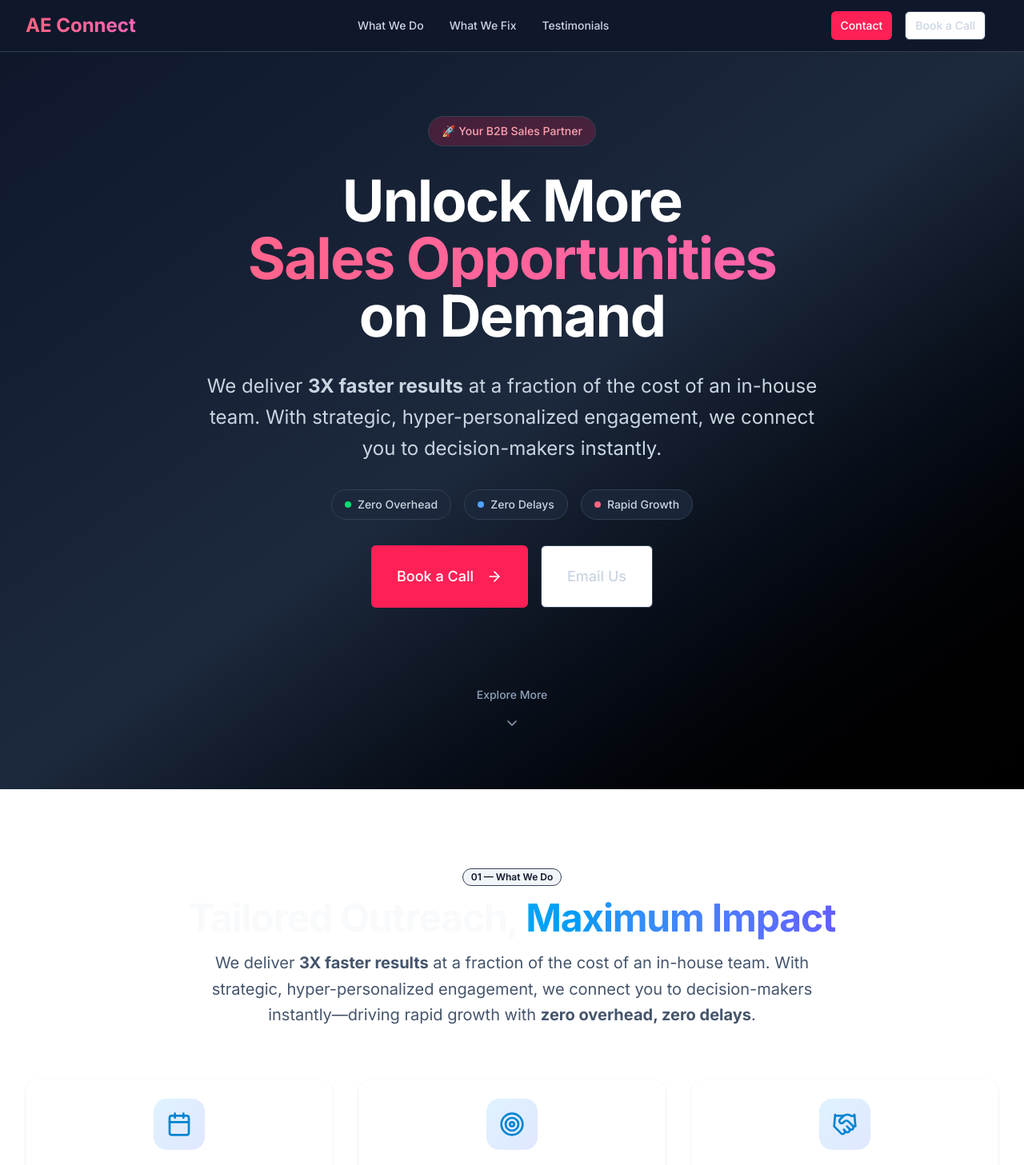
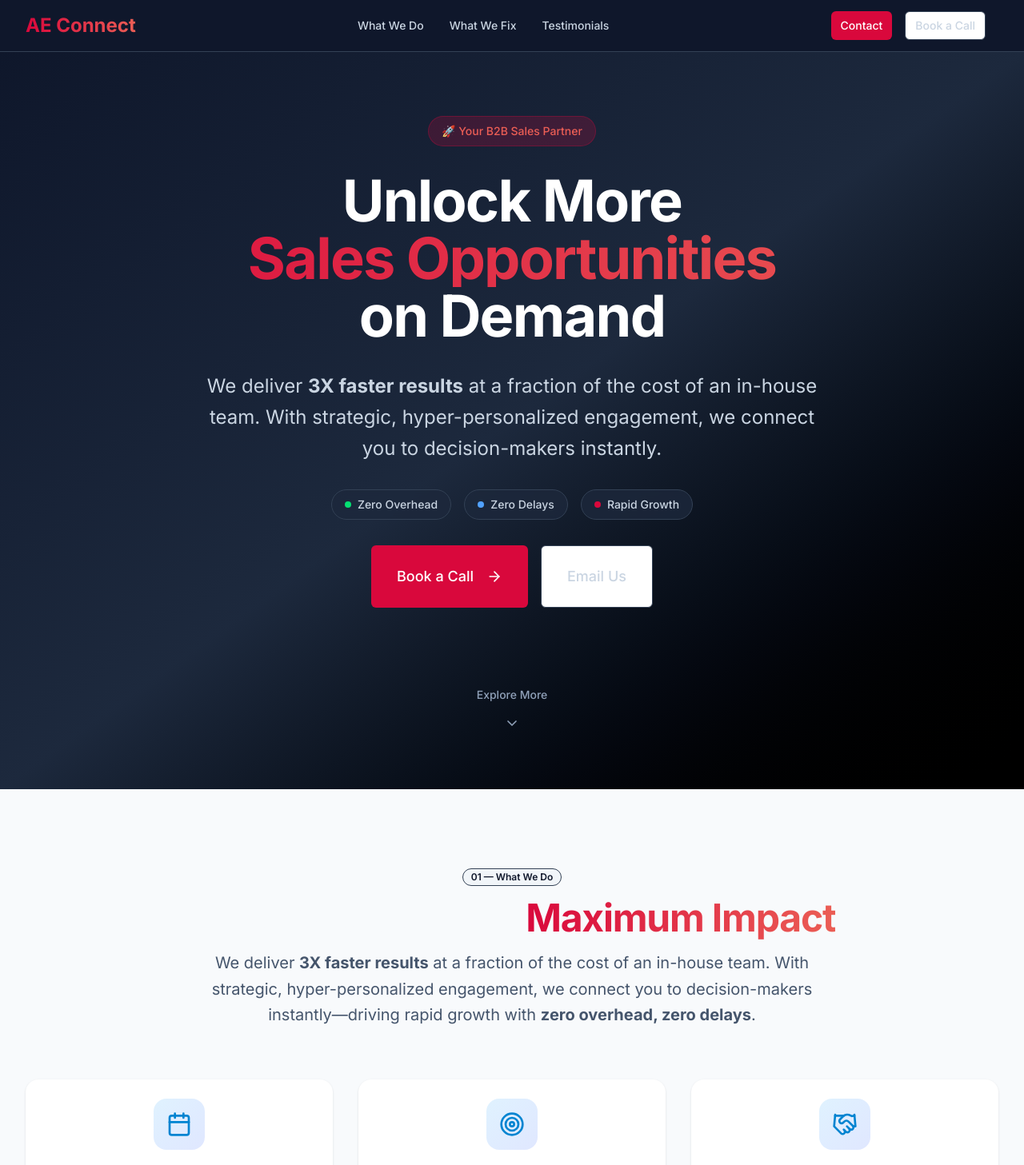
Before and after one commit to wilaine/aeconnect, a Next.js app in the folder ae-connect-landing/: page / in a window 1280 px wide. Shown: the top 1457 px of the page at 80% size. Built offline with nearby package versions, Linux system fonts and the light colour scheme.

Commit message:
Fix primary brand color to proper red (#d9083c) and improve text visibility

```diff
--- a/ae-connect-landing/src/app/globals.css
+++ b/ae-connect-landing/src/app/globals.css
@@ -8,20 +8,29 @@
   --color-card-foreground: #f8fafc;
   --color-popover: #1e293b;
   --color-popover-foreground: #f8fafc;
-  --color-primary: #e11d48;
+  --color-primary: #d9083c;
   --color-primary-foreground: #f8fafc;
   --color-secondary: #334155;
   --color-secondary-foreground: #f8fafc;
   --color-muted: #475569;
   --color-muted-foreground: #94a3b8;
-  --color-accent: #e11d48;
+  --color-accent: #d9083c;
   --color-accent-foreground: #f8fafc;
   --color-destructive: #ef4444;
   --color-destructive-foreground: #f8fafc;
   --color-border: #334155;
   --color-input: #334155;
-  --color-ring: #e11d48;
+  --color-ring: #d9083c;
   --radius: 0.75rem;
+
+  /* Original color palette from backup */
+  --color-1: #d9083c;
+  --color-2: #eb5e55;
+  --color-3: #f2d0a4;
+  --color-1-lighter: #e43c66;
+  --color-1-light: #de1f4d;
+  --color-1-dark: #a8062c;
+  --color-1-darker: #77041f;
 }
 
 /* Base styles */
--- a/ae-connect-landing/src/components/about.tsx
+++ b/ae-connect-landing/src/components/about.tsx
@@ -33,7 +33,7 @@ const itemVariants = {
 
 export function About() {
   return (
-    <section id="about" className="py-24 bg-white">
+    <section id="about" className="py-24 bg-slate-50">
       <div className="container max-w-7xl px-4 sm:px-6 lg:px-8">
         <motion.div
           initial="hidden"
@@ -50,7 +50,7 @@ export function About() {
               </Badge>
               <h2 className="text-3xl md:text-5xl font-bold tracking-tight">
                 Tailored Outreach,{" "}
-                <span className="bg-gradient-to-r from-sky-500 to-indigo-500 bg-clip-text text-transparent">
+                <span style={{background: 'linear-gradient(to right, #d9083c, #eb5e55)', WebkitBackgroundClip: 'text', WebkitTextFillColor: 'transparent', backgroundClip: 'text'}}>
                   Maximum Impact
                 </span>
               </h2>
--- a/ae-connect-landing/src/components/hero.tsx
+++ b/ae-connect-landing/src/components/hero.tsx
@@ -21,7 +21,7 @@ export function Hero() {
             animate={{ opacity: 1, y: 0 }}
             transition={{ duration: 0.5 }}
           >
-            <Badge variant="secondary" className="px-4 py-2 text-sm font-medium bg-rose-500/20 text-rose-300 border-rose-500/30">
+            <Badge variant="secondary" className="px-4 py-2 text-sm font-medium" style={{backgroundColor: 'rgba(217, 8, 60, 0.2)', color: '#eb5e55', borderColor: 'rgba(217, 8, 60, 0.3)'}}>
               🚀 Your B2B Sales Partner
             </Badge>
           </motion.div>
@@ -35,7 +35,7 @@ export function Hero() {
           >
             <h1 className="text-4xl md:text-6xl lg:text-7xl font-bold tracking-tight text-white">
               <span className="block">Unlock More</span>
-              <span className="block bg-gradient-to-r from-rose-400 to-pink-400 bg-clip-text text-transparent">
+              <span className="block" style={{background: 'linear-gradient(to right, #d9083c, #eb5e55)', WebkitBackgroundClip: 'text', WebkitTextFillColor: 'transparent', backgroundClip: 'text'}}>
                 Sales Opportunities
               </span>
               <span className="block">on Demand</span>
@@ -69,7 +69,7 @@ export function Hero() {
               <span className="text-slate-300">Zero Delays</span>
             </div>
             <div className="flex items-center space-x-2 bg-slate-800/80 backdrop-blur px-4 py-2 rounded-full border border-slate-600">
-              <span className="w-2 h-2 bg-rose-400 rounded-full"></span>
+              <span className="w-2 h-2 rounded-full" style={{backgroundColor: '#d9083c'}}></span>
               <span className="text-slate-300">Rapid Growth</span>
             </div>
           </motion.div>
@@ -81,7 +81,7 @@ export function Hero() {
             transition={{ duration: 0.5, delay: 0.4 }}
             className="flex flex-col sm:flex-row gap-4 justify-center"
           >
-            <Button asChild size="lg" className="text-lg px-8 py-6 h-auto bg-rose-500 hover:bg-rose-600 text-white">
+            <Button asChild size="lg" className="text-lg px-8 py-6 h-auto text-white hover:opacity-90" style={{backgroundColor: '#d9083c'}}>
               <Link href="#contact" className="flex items-center space-x-2">
                 <span>Book a Call</span>
                 <ArrowRight className="w-5 h-5" />
--- a/ae-connect-landing/src/components/navbar.tsx
+++ b/ae-connect-landing/src/components/navbar.tsx
@@ -29,7 +29,7 @@ export function Navbar() {
     )}>
       <div className="container flex h-16 max-w-7xl items-center justify-between px-4 sm:px-6 lg:px-8">
         <Link href="/" className="flex items-center space-x-2">
-          <span className="text-2xl font-bold bg-gradient-to-r from-rose-400 to-pink-400 bg-clip-text text-transparent">
+          <span className="text-2xl font-bold" style={{background: 'linear-gradient(to right, #d9083c, #eb5e55)', WebkitBackgroundClip: 'text', WebkitTextFillColor: 'transparent', backgroundClip: 'text'}}>
             {siteConfig.name}
           </span>
         </Link>
@@ -40,7 +40,7 @@ export function Navbar() {
             <Link
               key={item.href}
               href={item.href}
-              className="text-sm font-medium text-slate-300 transition-colors hover:text-rose-400"
+              className="text-sm font-medium text-slate-300 transition-colors" onMouseEnter={(e) => e.currentTarget.style.color = '#d9083c'} onMouseLeave={(e) => e.currentTarget.style.color = '#cbd5e1'}
             >
               {item.title}
             </Link>
@@ -48,7 +48,7 @@ export function Navbar() {
         </nav>
 
         <div className="flex items-center space-x-4">
-          <Button asChild size="sm" className="hidden md:inline-flex bg-rose-500 hover:bg-rose-600 text-white">
+          <Button asChild size="sm" className="hidden md:inline-flex text-white hover:opacity-90" style={{backgroundColor: '#d9083c'}}>
             <Link href={siteConfig.links.email}>Contact</Link>
           </Button>
           <Button asChild size="sm" variant="outline" className="hidden md:inline-flex border-slate-600 text-slate-300 hover:bg-slate-800 hover:text-white">
```
